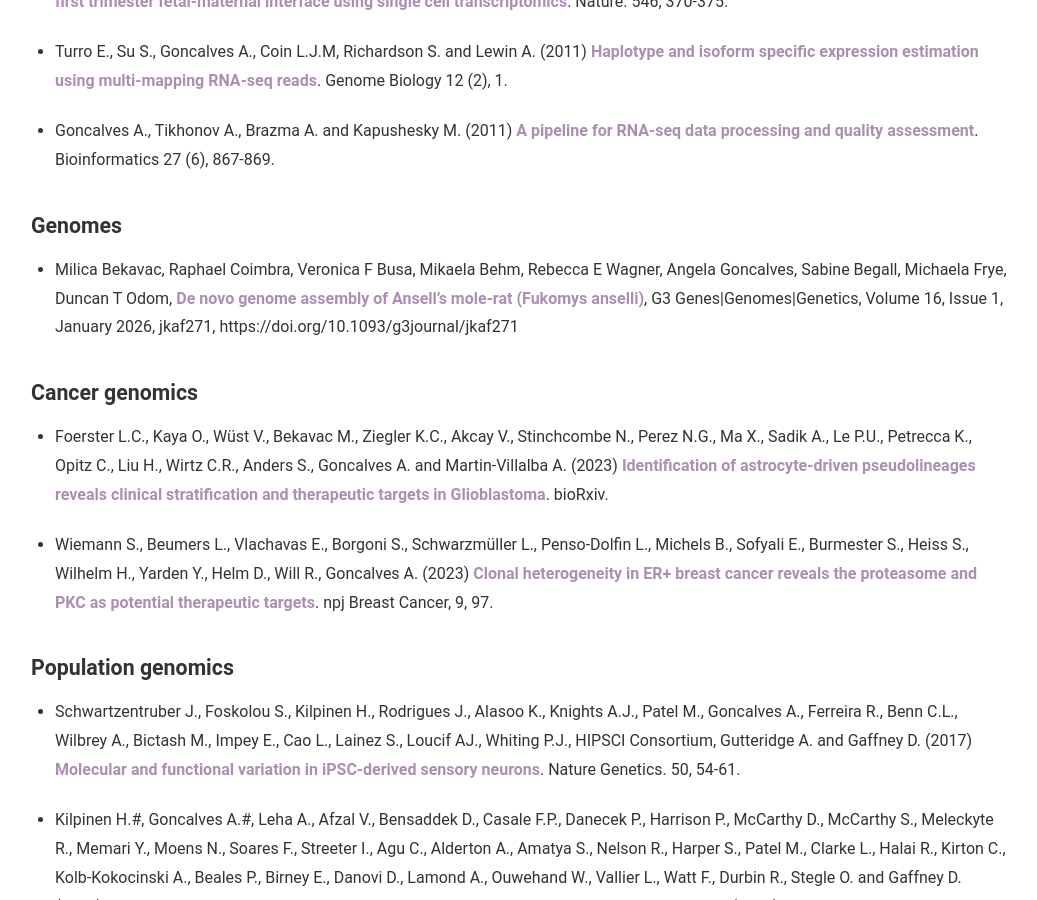
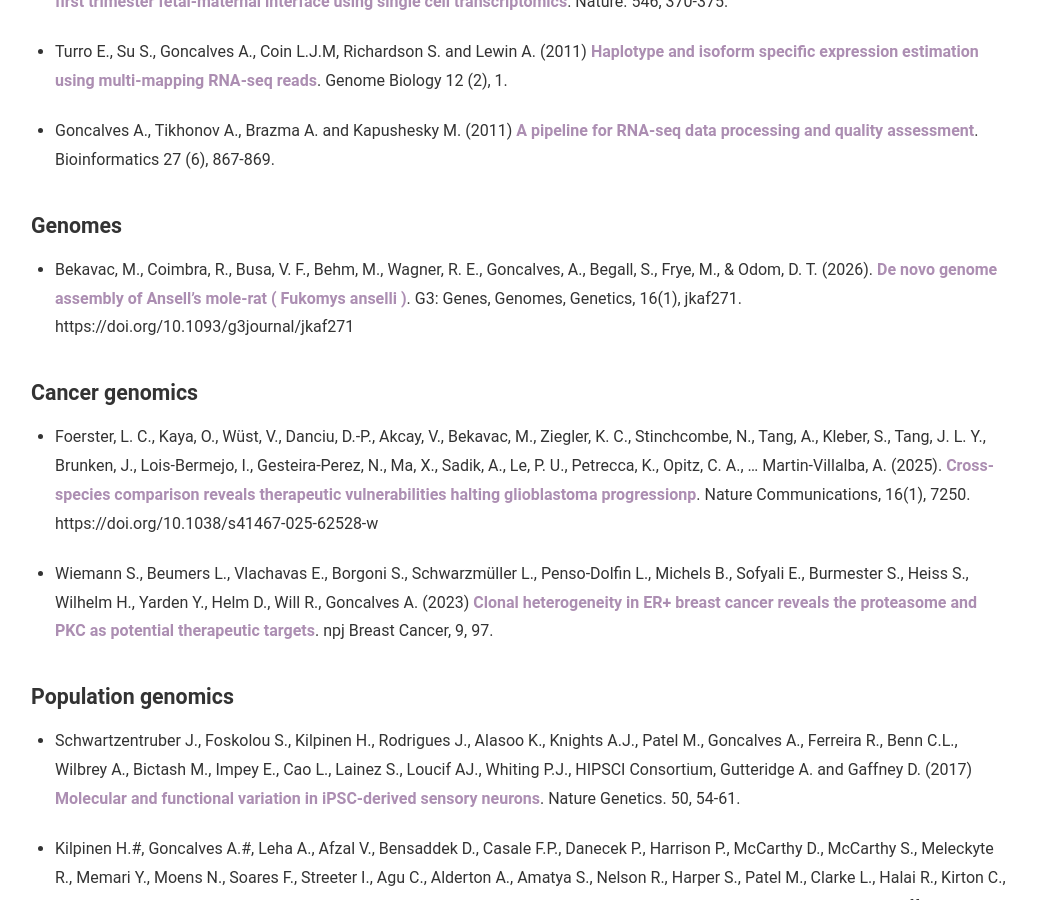
Before and after one commit to goncalves-lab/goncalves-lab.github.io, a Jekyll site: the page built from publications.md, in a window 1280 px wide and 900 px high, scrolled down 848 px. Shown: the whole window, without its empty margins (119-1156 px from the left). Built offline with Jekyll 4.4.1, drawn with Linux system fonts in a browser that asks for light colours.

Commit message:
updated publications

```diff
--- a/publications.md
+++ b/publications.md
@@ -30,11 +30,11 @@ tags: []
 
 ### Genomes
 
-* Milica Bekavac, Raphael Coimbra, Veronica F Busa, Mikaela Behm, Rebecca E Wagner, Angela Goncalves, Sabine Begall, Michaela Frye, Duncan T Odom, [De novo genome assembly of Ansell's mole-rat (Fukomys anselli)](https://doi.org/11.1093/g3journal/jkaf271), G3 Genes\|Genomes\|Genetics, Volume 16, Issue 1, January 2026, jkaf271, https://doi.org/10.1093/g3journal/jkaf271
+* Bekavac, M., Coimbra, R., Busa, V. F., Behm, M., Wagner, R. E., Goncalves, A., Begall, S., Frye, M., & Odom, D. T. (2026). [De novo genome assembly of Ansell’s mole-rat ( Fukomys anselli )](https://doi.org/10.1093/g3journal/jkaf271). G3: Genes, Genomes, Genetics, 16(1), jkaf271. https://doi.org/10.1093/g3journal/jkaf271
 
 ### Cancer genomics
 
-* Foerster L.C., Kaya O., Wüst V., Bekavac M., Ziegler K.C., Akcay V., Stinchcombe N., Perez N.G., Ma X., Sadik A.,  Le P.U., Petrecca K., Opitz C., Liu H., Wirtz C.R., Anders S., Goncalves A. and Martin-Villalba A. (2023) [Identification of astrocyte-driven pseudolineages reveals clinical stratification and therapeutic targets in Glioblastoma](https://doi.org/10.1101/2023.09.15.557713). bioRxiv.
+* Foerster, L. C., Kaya, O., Wüst, V., Danciu, D.-P., Akcay, V., Bekavac, M., Ziegler, K. C., Stinchcombe, N., Tang, A., Kleber, S., Tang, J. L. Y., Brunken, J., Lois-Bermejo, I., Gesteira-Perez, N., Ma, X., Sadik, A., Le, P. U., Petrecca, K., Opitz, C. A., … Martin-Villalba, A. (2025). [Cross-species comparison reveals therapeutic vulnerabilities halting glioblastoma progressionp](https://doi.org/10.1038/s41467-025-62528-w). Nature Communications, 16(1), 7250. https://doi.org/10.1038/s41467-025-62528-w
 
 * Wiemann S., Beumers L., Vlachavas E., Borgoni S., Schwarzmüller L., Penso-Dolfin L., Michels B., Sofyali E., Burmester S., Heiss S., Wilhelm H., Yarden Y., Helm D., Will R., Goncalves A. (2023) [Clonal heterogeneity in ER+ breast cancer reveals the proteasome and PKC as potential therapeutic targets](https://doi.org/10.21203/rs.3.rs-2813593/v1). npj Breast Cancer, 9, 97.
 
```
